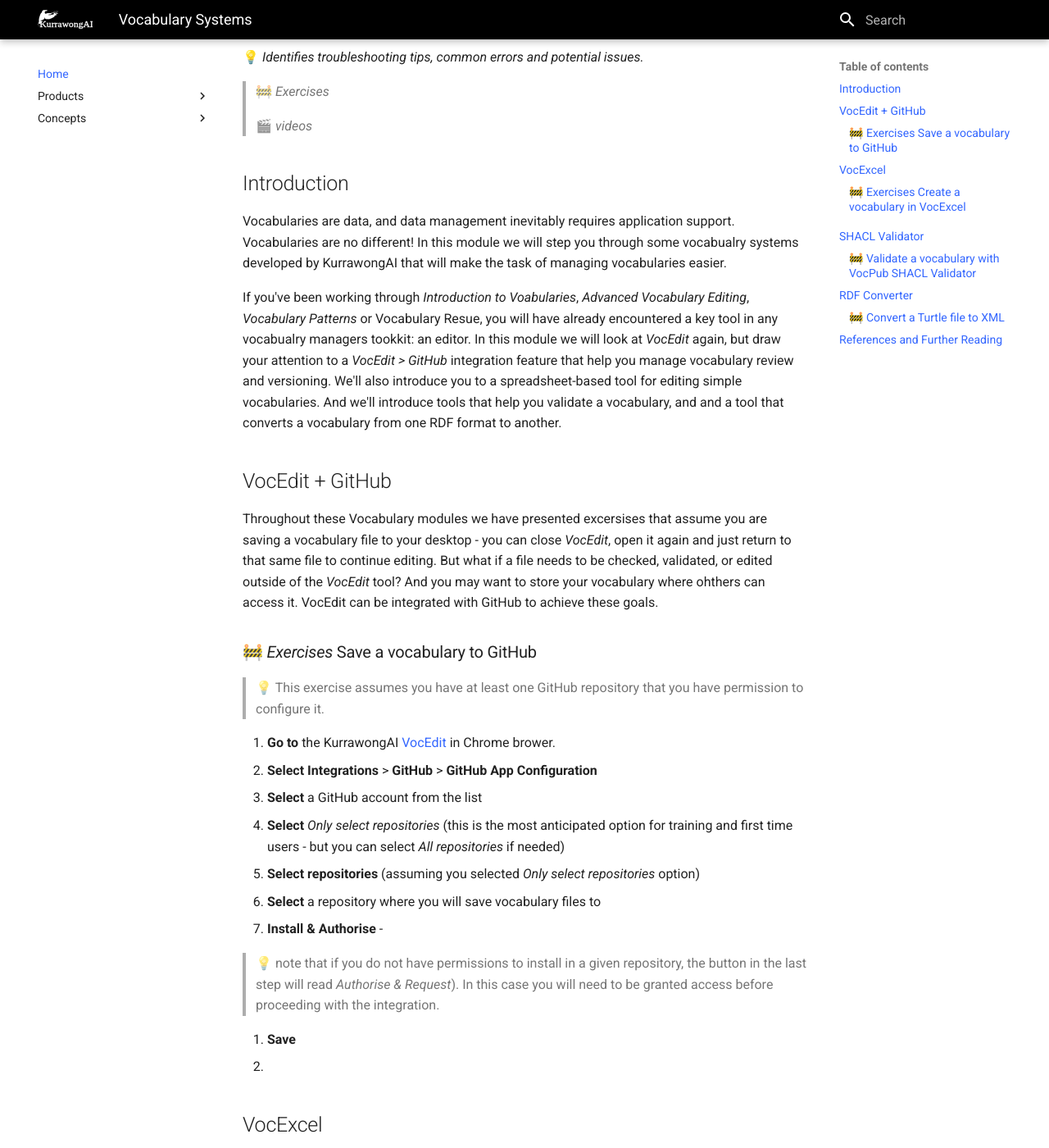
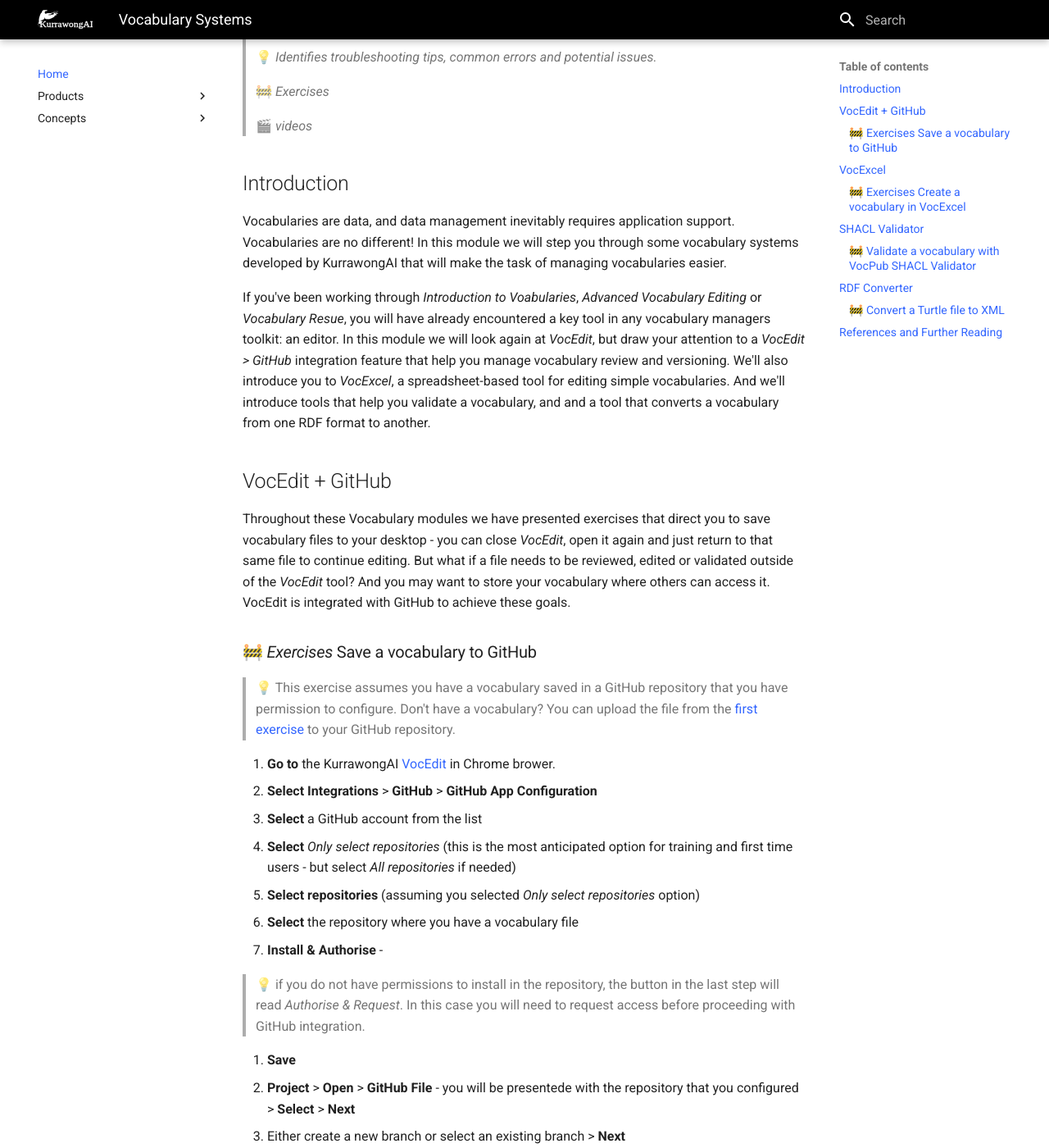
Before and after one commit to Kurrawong/docs, an MkDocs documentation site: the page built from docs/concepts/vocabs/vocab-systems.md, in a window 1280 px wide and 1400 px high, scrolled down 457 px. Shown: the whole window at 82% size. Built offline with MkDocs 1.6.1 and Material for MkDocs 9.7.7, drawn with Linux system fonts in a browser that asks for light colours; some of the changed text lies outside the part shown.

Commit message:
Update vocab-systems.md
First final draft

```diff
--- a/docs/concepts/vocabs/vocab-systems.md
+++ b/docs/concepts/vocabs/vocab-systems.md
@@ -6,7 +6,7 @@
 >
 >***Scope***
 >
->This content is in intended to provide guidance on the use of vocabulary systems. It will introduce systems that support editing and validation of vocabularies.
+>This content is in intended to provide guidance on the use of vocabulary systems that support editing and validation of vocabularies.
 >
 >***Audience***
 >
@@ -18,50 +18,61 @@
 >
 >----------------
 
-💡 _Identifies troubleshooting tips, common errors and potential issues._
+> 💡 _Identifies troubleshooting tips, common errors and potential issues._
 
 > 🚧 _Exercises_
 
 > 🎬 _videos_
 
 ## Introduction
-Vocabularies are data, and data management inevitably requires application support. Vocabularies are no different! In this module we will step you through some vocabualry systems developed by KurrawongAI that will make the task of managing vocabularies easier.
+Vocabularies are data, and data management inevitably requires application support. Vocabularies are no different! In this module we will step you through some vocabulary systems developed by KurrawongAI that will make the task of managing vocabularies easier.
 
-If you've been working through _Introduction to Voabularies_, _Advanced Vocabulary Editing_, _Vocabulary Patterns_ or Vocabulary Resue, you will have already encountered a key tool in any vocabualry managers tookkit: an editor. In this module we will look at _VocEdit_ again, but draw your attention to a _VocEdit > GitHub_ integration feature that help you manage vocabulary review and versioning. We'll also introduce you to a spreadsheet-based tool for editing simple vocabularies. And we'll introduce tools that help you validate a vocabulary, and and a tool that converts a vocabulary from one RDF format to another.
-
+If you've been working through _Introduction to Voabularies_, _Advanced Vocabulary Editing_ or _Vocabulary Resue_, you will have already encountered a key tool in any vocabulary managers toolkit: an editor. In this module we will look again at _VocEdit_, but draw your attention to a _VocEdit > GitHub_ integration feature that help you manage vocabulary review and versioning. We'll also introduce you to _VocExcel_, a spreadsheet-based tool for editing simple vocabularies. And we'll introduce tools that help you validate a vocabulary, and and a tool that converts a vocabulary from one RDF format to another.
 
 ## VocEdit + GitHub
 
-Throughout these Vocabulary modules we have presented excersises that assume you are saving a vocabulary file to your desktop - you can close _VocEdit_, open it again and just return to that same file to continue editing. But what if a file needs to be checked, validated, or edited outside of the _VocEdit_ tool? And you may want to store your vocabulary where ohthers can access it. VocEdit can be integrated with GitHub to achieve these goals.
+Throughout these Vocabulary modules we have presented exercises that direct you to save vocabulary files to your desktop - you can close _VocEdit_, open it again and just return to that same file to continue editing. But what if a file needs to be reviewed, edited or validated outside of the _VocEdit_ tool? And you may want to store your vocabulary where others can access it. VocEdit is integrated with GitHub to achieve these goals.
 
 ### 🚧 _Exercises_ Save a vocabulary to GitHub
 
-> 💡 This exercise assumes you have at least one GitHub repository that you have permission to configure it.
+> 💡 This exercise assumes you have a vocabulary saved in a GitHub repository that you have permission to configure. Don't have a vocabulary? You can upload the file from the [first exercise](https://docs.kurrawong.ai/concepts/vocabs/introduction/#minimum-properties-preflabel-definition-and-identifier) to your GitHub repository.
 
 1. **Go to** the KurrawongAI [VocEdit](https://tools.kurrawong.ai/vocedit) in Chrome brower.
 2. **Select** **Integrations** > **GitHub** > **GitHub App Configuration**
 3. **Select** a GitHub account from the list
-4. **Select** _Only select repositories_ (this is the most anticipated option for training and first time users - but you can select _All repositories_ if needed)
+4. **Select** _Only select repositories_ (this is the most anticipated option for training and first time users - but select _All repositories_ if needed)
 5. **Select repositories** (assuming you selected _Only select repositories_ option)
-6. **Select** a repository where you will save vocabulary files to
+6. **Select** the repository where you have a vocabulary file
 7. **Install & Authorise** -
 
-> 💡 note that if you do not have permissions to install in a given repository, the button in the last step will read _Authorise & Request_). In this case you will need to be granted access before proceeding with the integration.
+> 💡 if you do not have permissions to install in the repository, the button in the last step will read _Authorise & Request_. In this case you will need to request access before proceeding with GitHub integration.
 
 8. **Save**
-10.
+9. **Project** > **Open** > **GitHub File** - you will be presentede with the repository that you configured > **Select** > **Next**
+10. Either create a new branch or select an existing branch > **Next**
+11. Select a vocabulary file
+12. Edit the vocabulary - any changes that you like
+13. Save
+14. **Project** > **Save**
+15. Go to your GitHub repositoy - note that the change!
+
+Close your project in VocEdit. The next time you return to ths project:
+
+16. **Project** > **Open** > **GitHub File**
+
+Now your vocabulary is availabe in your GitHub repository where it can be reviewed, edited, accessed over the web and even deployed.
 
 ## VocExcel
 
-VocExcel is a vocabulary editor that is essentially a MS Excel template. Using VocExcel, you will be creating vocabualry data in tabular form. Don't worry, VocExcel comes with a transformation service that will convert the Excel file format into a range of RDF formats.
+VocExcel is a vocabulary editor that is essentially a MS Excel template. Using VocExcel, you will be creating vocabulary data in tabular form. Don't worry, VocExcel comes with a transformation service that will convert the Excel file into a range of RDF formats.
 
-> 💡 _VocExcel_ is more suitable for simple or 'flat' vocabularies, such as a vocabulary where all `skos:Concept` s are top concepts of a `skos:ConceptSchem`. VocExcel can technically handle a vocabulary of any hierarchy depth, but anything beyond a two-level vocabualry (top concepts with one level of `skos:narrower` concepts), is not as well supported. For deeper, multi-level hierarchy vocabularies we recommend _VodEdit_.
+> 💡 _VocExcel_ is more suitable for simple or 'flat' vocabularies, such as a vocabulary where all `skos:Concept` s are top concepts of a `skos:ConceptSchem`. VocExcel can technically handle a vocabulary of any hierarchy depth, but anything beyond a two-level vocabulary (top concepts with one level of `skos:narrower` concepts), is not as well supported. For deeper, multi-level hierarchy vocabularies we recommend _VodEdit_.
 
 To walk you through VocExcel features, we'll create a vocabualry from scratch.
 
 ### 🚧 _Exercises_ Create a vocabulary in VocExcel
 
-> 💡 You will need access to MS Excel to do this exercise
+> 💡 You will need access to MS Excel to do this exercise.
 
 1. **Go to** the KurrawongAI [VocExcel](https://tools.kurrawong.ai/vocexcel) in any brower.
 2. **Get VocExcel Template**
@@ -83,9 +94,16 @@
 - Publisher
 - History Note
 
-##
+6. Add data for all mandatory fields in the Concept Scheme
+7. **Open** the _Concept_ tab
+8. Add data for all mandatory fields for a Concept
+9. **Save** the template
+10. Go to [VocExcel](https://tools.kurrawong.ai/vocexcel) in any brower.
+11. **Upload an Excel or RDF fils** > choose MS Excel file you just saved > **Upload**
 
+You will be presented with a Result. From here you can view the Concept Scheme or any Concept in the file, or the Full RDF Turtle result.
 
+> 💡 Why not try downloading the RDF, uploading it to a GitHub repository, and continuing on with the [VocEdit + GitHub](#vocedit-+-github) steps above? Both VocEdit and VocExcel generate vocabulary data in the same format - you can switch between the tools if you like!
 
 ## SHACL Validator
 You can check that your vocabulary is valid by using a SHACL validator. What does _valid_ mean, and what is SHACL?
@@ -144,7 +162,6 @@
 
 >💡 **Tip:** XML is a W3C Recommendation (W3C, 2008)
 
-
 ## References and Further Reading
 
 * AGLDWG (2025). VocPub profile specification. https://agldwg.github.io/vocpub-profile/specification
```
